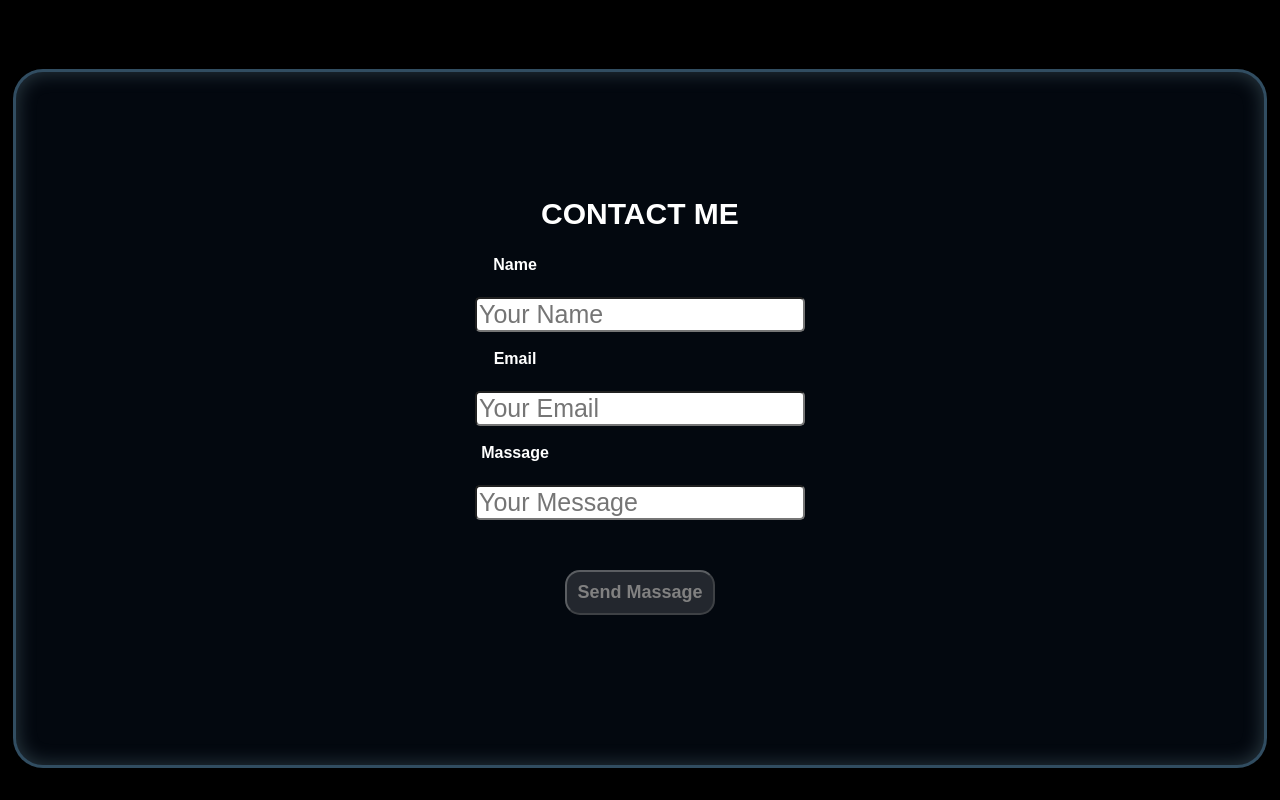
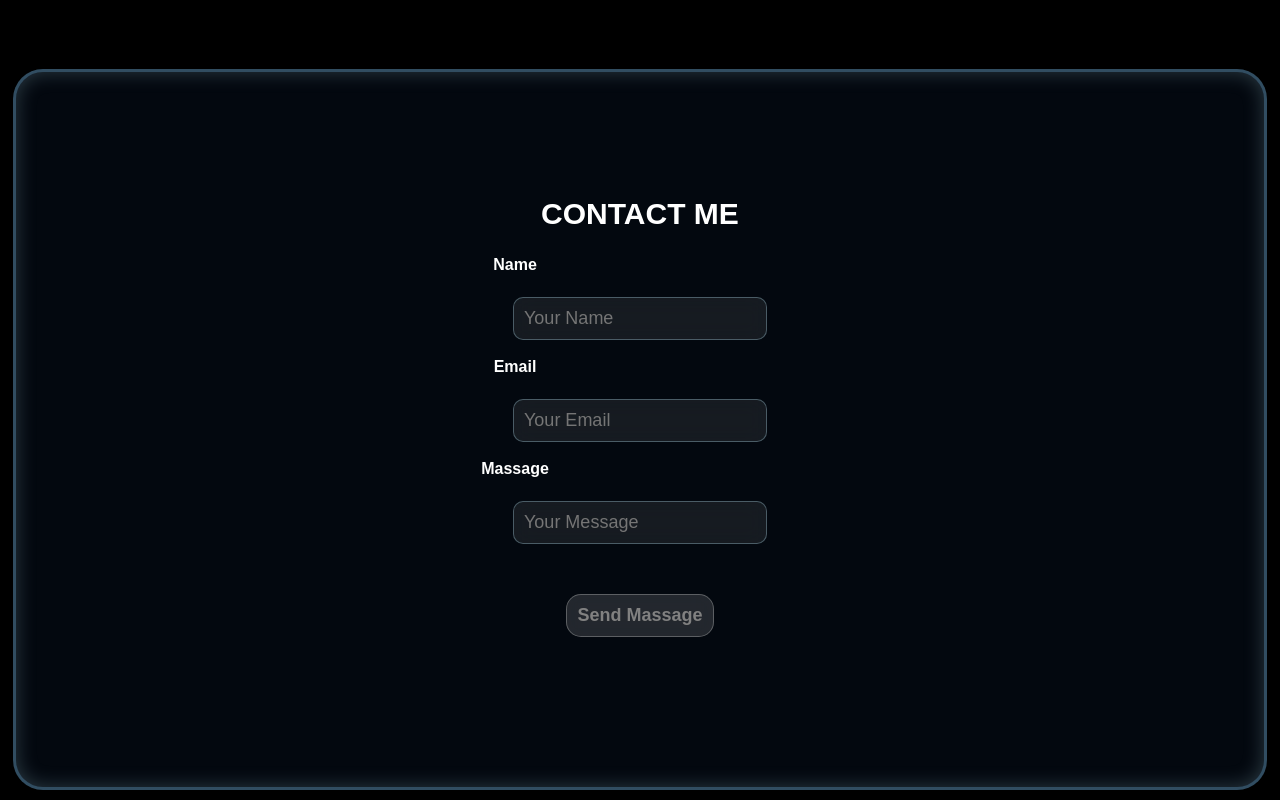
Before and after one commit to Amrallh22/liquid-glass, a plain HTML site: page index.html in a window 1280 px wide. Shown: the part 1258-2058 px from the top of the page. Before the commit the page ends 2036 px from the top, so only its background shows below. Drawn offline with Linux system fonts and the light colour scheme.

Commit message:
Add files via upload

```diff
--- a/style.css
+++ b/style.css
@@ -197,12 +197,21 @@ margin-bottom: 5px;
 margin-left: -250px;
 }
 
-input{
-font-size:25px;
-border-radius: 5px ;
-text-decoration: none;
+ input {
+  background: rgba(255, 255, 255, 0.08);
+  border: 1px solid rgba(173, 216, 230, 0.35);
+  border-radius: 10px;
+  padding: 10px;
+  color: #E3F2FD; /* الكتابة */
+  font-size: 18px;
+  backdrop-filter: blur(10px);
+  transition: all 0.3s ease;
+}
 
-
+input:focus {
+  border-color: #4FC3F7;
+  box-shadow: 0 0 15px rgba(79, 195, 247, 0.4);
+  outline: none;
 }
 
 
```
